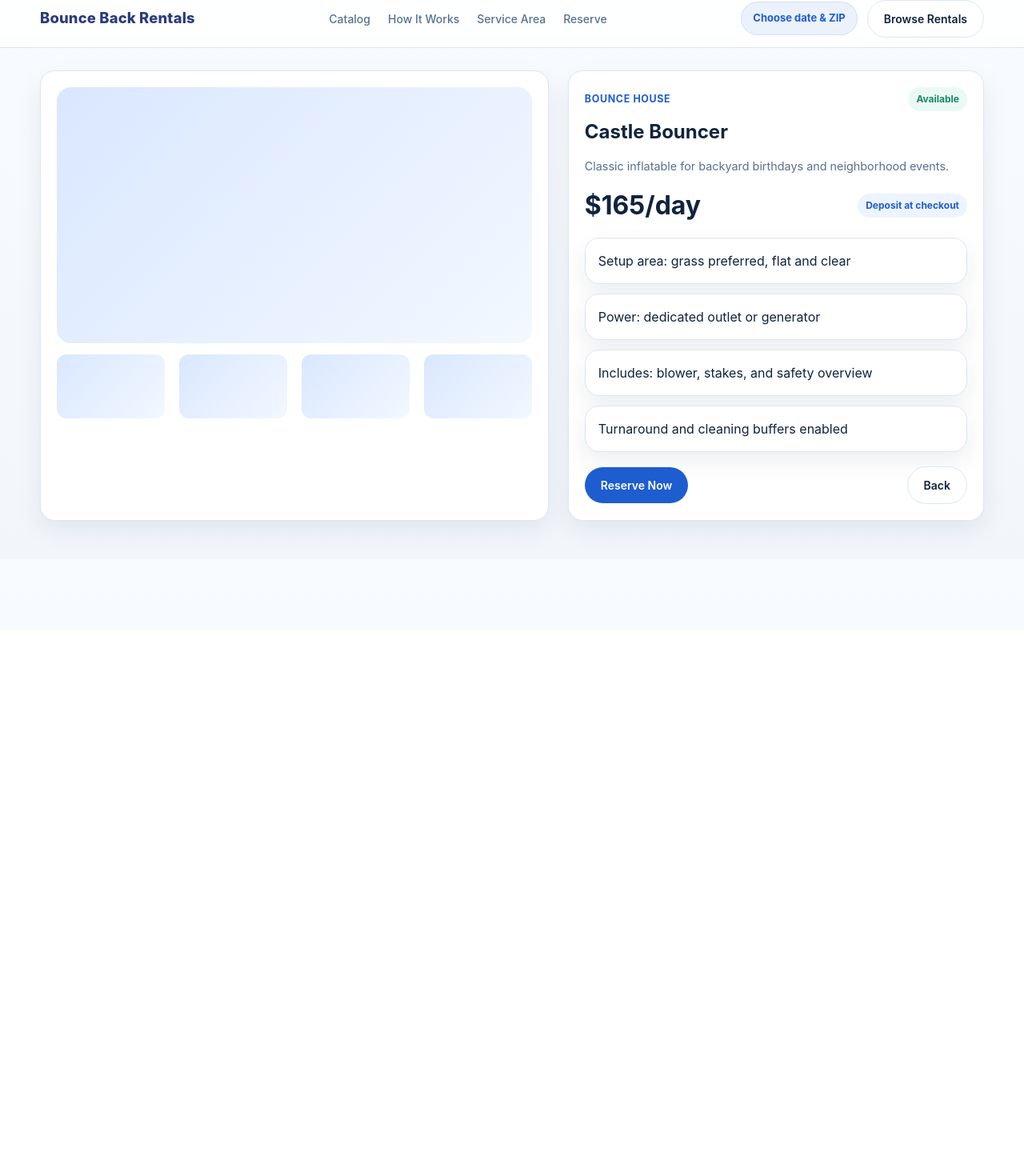
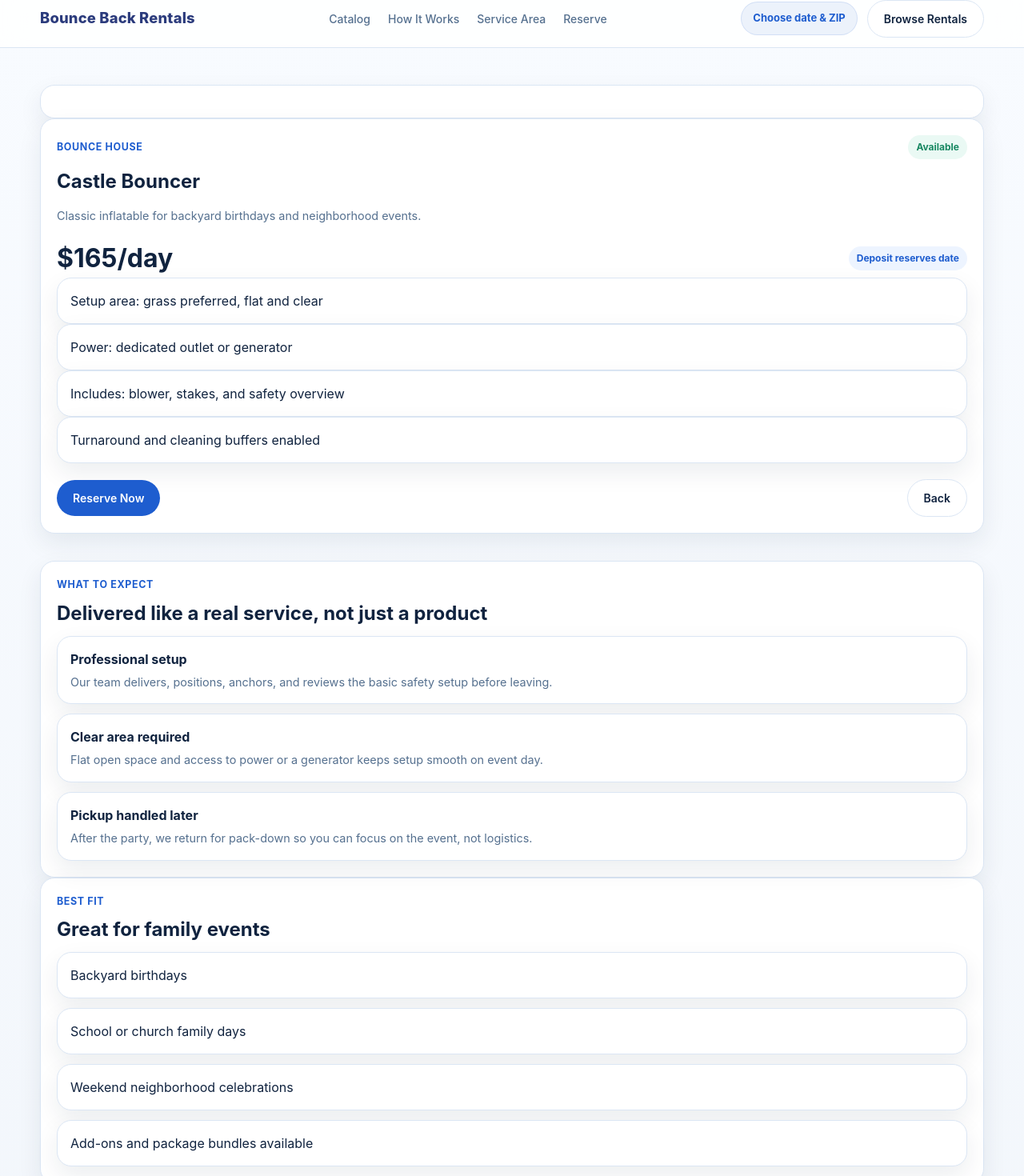
Before and after one commit to kkoly10/rental-software, a Next.js app: page /inventory/castle-bouncer in a window 1280 px wide. Shown: the part 13-1483 px from the top of the page at 80% size. Before the commit the page ends 800 px from the top, so only its background shows below. Built offline with nearby package versions, Linux system fonts and the light colour scheme; no server answers; the database is empty.

Commit message:
Update page.tsx

```diff
--- a/app/inventory/[slug]/page.tsx
+++ b/app/inventory/[slug]/page.tsx
@@ -1,64 +1,62 @@
 import Link from "next/link";
 import { PublicHeader } from "@/components/layout/public-header";
+import { PublicFooter } from "@/components/public/public-footer";
 import { StatusBadge } from "@/components/ui/status-badge";
 import { getCatalogDetail } from "@/lib/data/catalog-detail";
 
 export default async function ProductDetailPage({
   params,
+  searchParams,
 }: {
   params: Promise<{ slug: string }>;
+  searchParams: Promise<{ date?: string; zip?: string }>;
 }) {
   const { slug } = await params;
+  const { date, zip } = await searchParams;
   const product = await getCatalogDetail(slug);
+
+  const checkoutParams = new URLSearchParams();
+  checkoutParams.set("product", product.slug);
+  if (date) checkoutParams.set("date", date);
+  if (zip) checkoutParams.set("zip", zip);
 
   return (
     <>
       <PublicHeader />
+
       <main className="page">
-        <div className="container two-col">
-          <section className="panel">
-            <div
-              className="product-media"
-              style={{ height: 320, borderRadius: 18 }}
-            />
-            <div
-              className="grid"
-              style={{ gridTemplateColumns: "repeat(4, 1fr)", marginTop: 14 }}
-            >
-              <div
-                className="product-media"
-                style={{ height: 80, borderRadius: 12 }}
-              />
-              <div
-                className="product-media"
-                style={{ height: 80, borderRadius: 12 }}
-              />
-              <div
-                className="product-media"
-                style={{ height: 80, borderRadius: 12 }}
-              />
-              <div
-                className="product-media"
-                style={{ height: 80, borderRadius: 12 }}
-              />
+        <div className="container">
+          <div className="storefront-context-pills" style={{ marginBottom: 18 }}>
+            {date ? <span className="storefront-context-pill">Date: {date}</span> : null}
+            {zip ? <span className="storefront-context-pill">ZIP: {zip}</span> : null}
+          </div>
+
+          <div className="storefront-detail-shell">
+            <section className="panel storefront-gallery">
+              <div className="storefront-gallery-main" />
+              <div className="storefront-thumb-grid">
+                <div className="storefront-thumb" />
+                <div className="storefront-thumb" />
+                <div className="storefront-thumb" />
+                <div className="storefront-thumb" />
               </div>
             </section>
 
-          <aside className="panel">
+            <aside className="panel storefront-summary-card">
               <div className="price-row" style={{ marginTop: 0 }}>
                 <div className="kicker">{product.category}</div>
                 <StatusBadge label="Available" tone="success" />
               </div>
 
-            <h1 style={{ margin: "8px 0 6px" }}>{product.name}</h1>
+              <h1 style={{ margin: "10px 0 8px" }}>{product.name}</h1>
               <p className="muted">{product.description}</p>
 
-            <div className="price-row">
+              <div className="price-row" style={{ marginTop: 18 }}>
                 <strong style={{ fontSize: "2rem" }}>{product.price}</strong>
-              <span className="badge">Deposit at checkout</span>
+                <span className="badge">Deposit reserves date</span>
               </div>
 
-            <div className="list" style={{ marginTop: 16 }}>
+              <div className="storefront-highlight-list">
                 {product.highlights.map((highlight) => (
                   <div key={highlight} className="order-card">
                     {highlight}
@@ -66,8 +64,8 @@ export default async function ProductDetailPage({
                 ))}
               </div>
 
-            <div className="price-row" style={{ marginTop: 18 }}>
-              <Link href={`/checkout?product=${product.slug}`} className="primary-btn">
+              <div className="price-row" style={{ marginTop: 20 }}>
+                <Link href={`/checkout?${checkoutParams.toString()}`} className="primary-btn">
                   Reserve Now
                 </Link>
                 <Link href="/inventory" className="secondary-btn">
@@ -76,7 +74,53 @@ export default async function ProductDetailPage({
               </div>
             </aside>
           </div>
+
+          <section className="section storefront-detail-section">
+            <div className="storefront-detail-grid">
+              <div className="panel">
+                <div className="kicker">What to expect</div>
+                <h2 style={{ margin: "8px 0 10px" }}>Delivered like a real service, not just a product</h2>
+                <div className="list">
+                  <div className="order-card">
+                    <strong>Professional setup</strong>
+                    <div className="muted" style={{ marginTop: 6 }}>
+                      Our team delivers, positions, anchors, and reviews the
+                      basic safety setup before leaving.
+                    </div>
+                  </div>
+                  <div className="order-card">
+                    <strong>Clear area required</strong>
+                    <div className="muted" style={{ marginTop: 6 }}>
+                      Flat open space and access to power or a generator keeps
+                      setup smooth on event day.
+                    </div>
+                  </div>
+                  <div className="order-card">
+                    <strong>Pickup handled later</strong>
+                    <div className="muted" style={{ marginTop: 6 }}>
+                      After the party, we return for pack-down so you can focus
+                      on the event, not logistics.
+                    </div>
+                  </div>
+                </div>
+              </div>
+
+              <div className="panel">
+                <div className="kicker">Best fit</div>
+                <h2 style={{ margin: "8px 0 10px" }}>Great for family events</h2>
+                <div className="list">
+                  <div className="order-card">Backyard birthdays</div>
+                  <div className="order-card">School or church family days</div>
+                  <div className="order-card">Weekend neighborhood celebrations</div>
+                  <div className="order-card">Add-ons and package bundles available</div>
+                </div>
+              </div>
+            </div>
+          </section>
+        </div>
       </main>
+
+      <PublicFooter />
     </>
   );
 }
```
Lines whose indentation alone changed are shown as unchanged.
